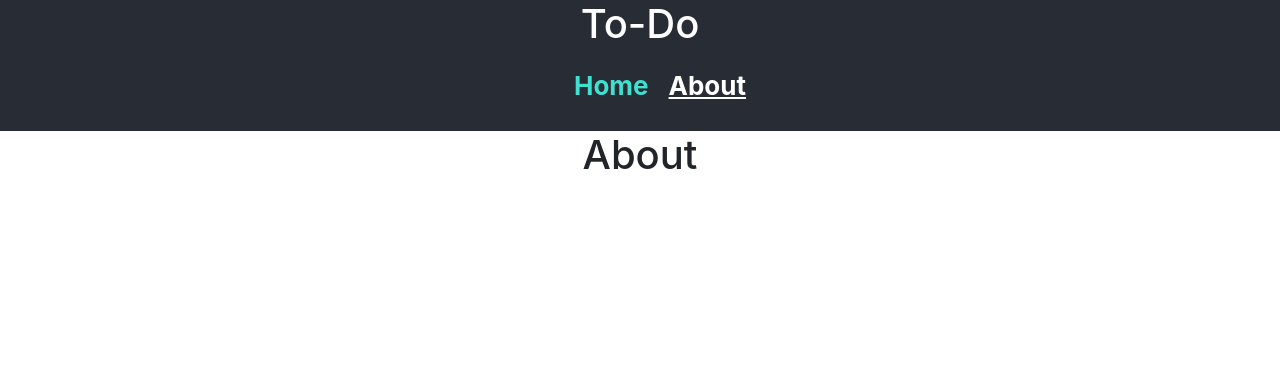
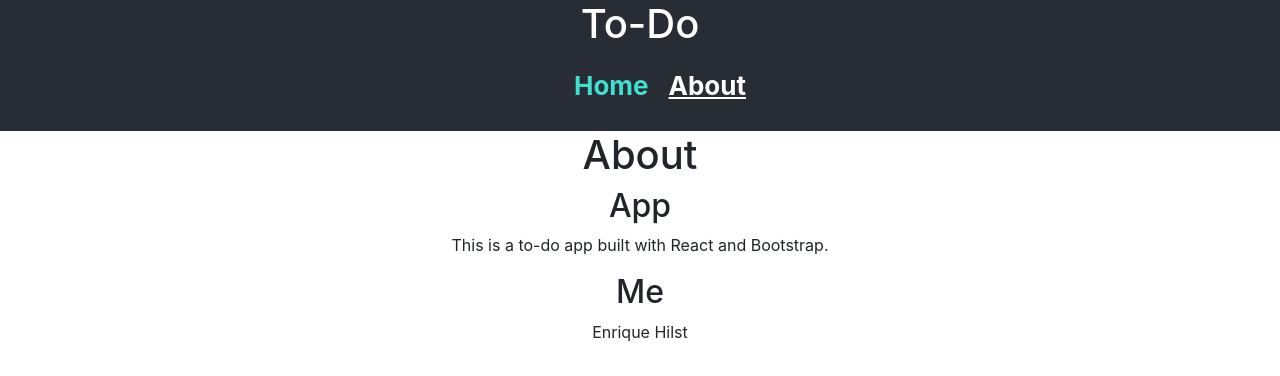
Before and after one commit to ehilst515/ToDo, a React (Create React App) app in the folder lab-36/: page /about in a window 1280 px wide. Shown: the top 376 px of the page. Built offline with nearby package versions, Linux system fonts and the light colour scheme.

Commit message:
Added to About

```diff
--- a/lab-36/src/components/About.js
+++ b/lab-36/src/components/About.js
@@ -1,6 +1,12 @@
 import React from 'react';
 export default function () {
     return (
-        <h1>About</h1>
+        <div>
+            <h1>About</h1>
+            <h2>App</h2>
+            <p>This is a to-do app built with React and Bootstrap.</p>
+            <h2>Me</h2>
+            <p>Enrique Hilst</p>
+        </div>
     );
 }
```
